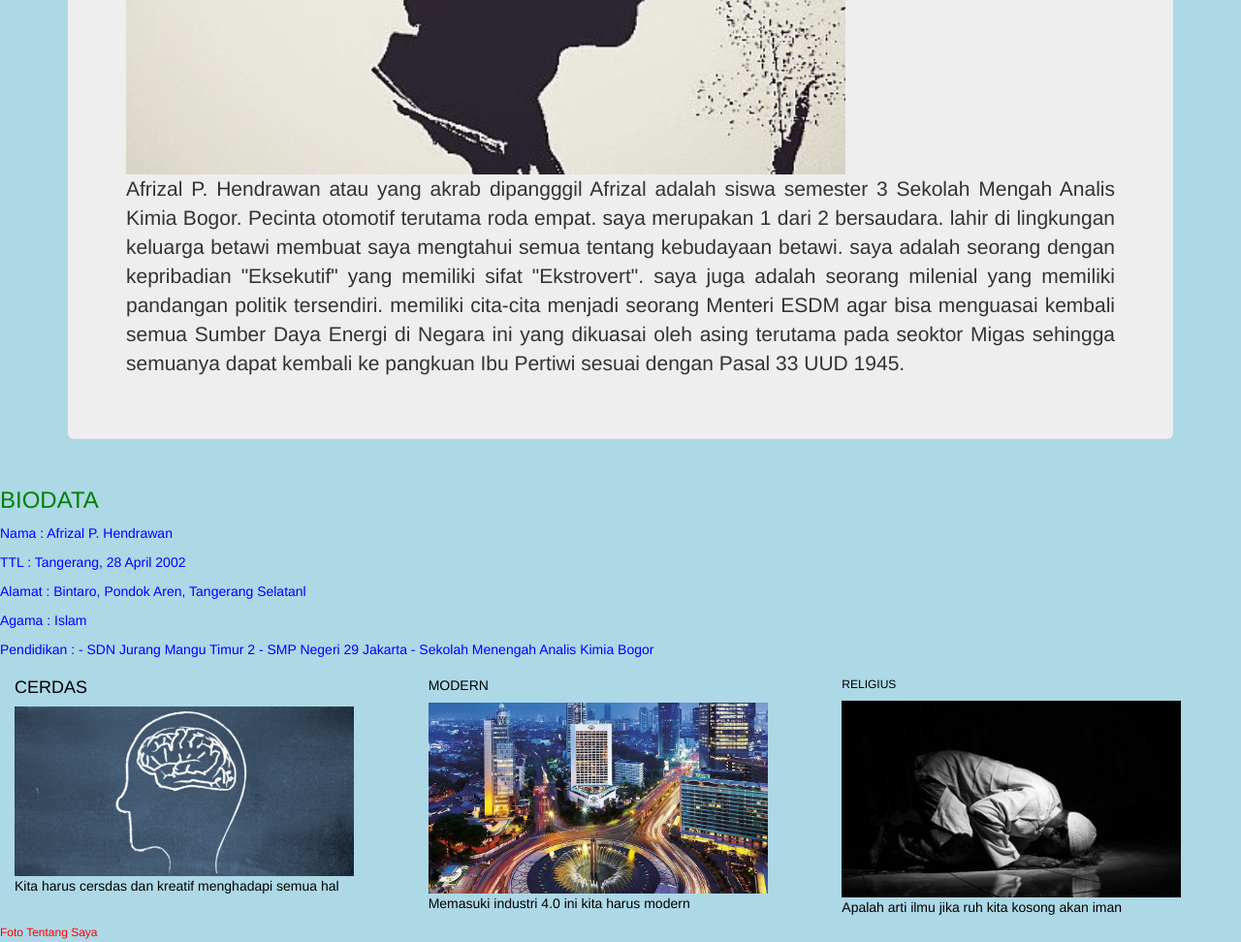
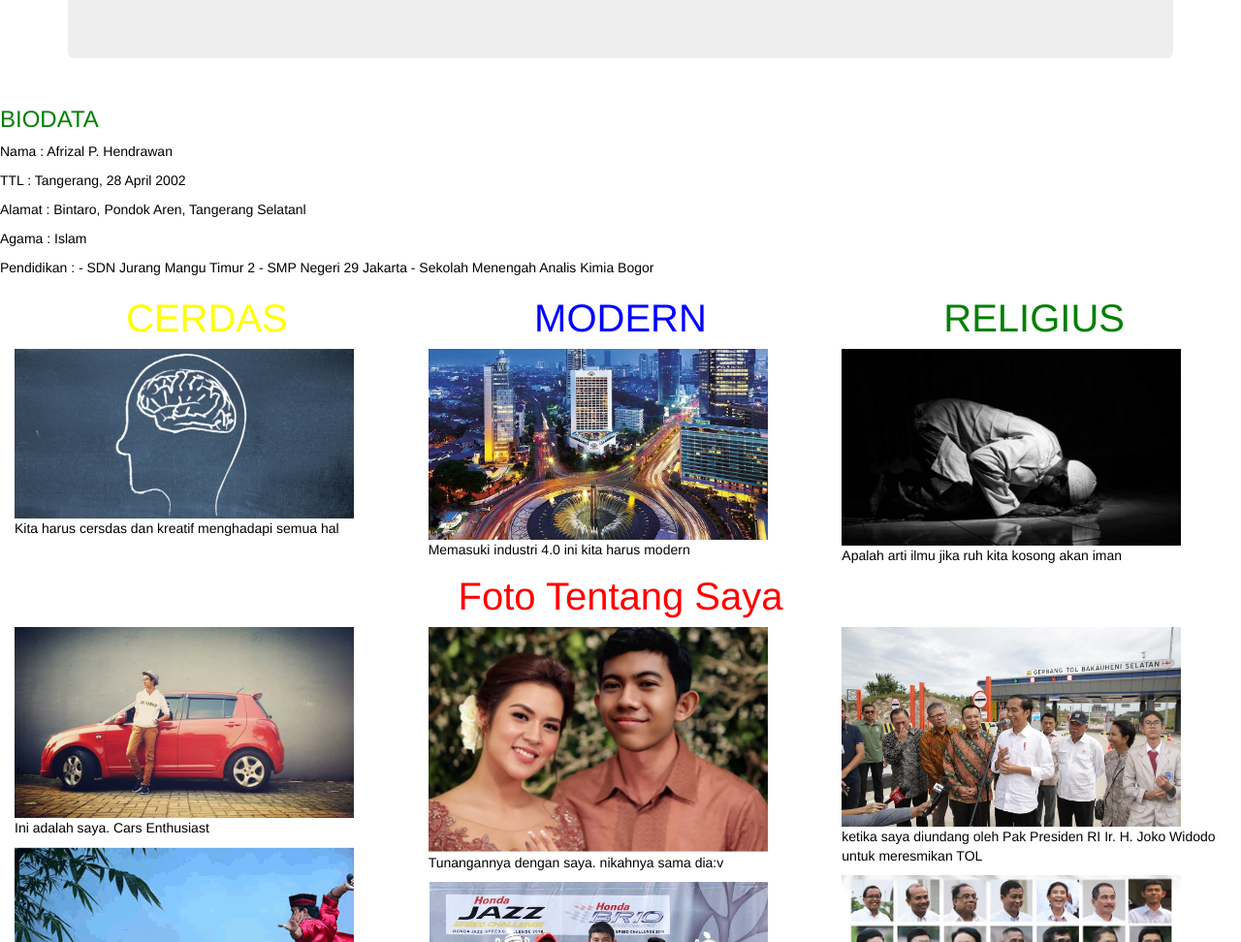
Before and after one commit to AfrizalHendrawan/AfrizalHendrawan.github.io, a plain HTML site: page index.html in a window 1280 px wide. Shown: the part 901-1873 px from the top of the page at 97% size. Drawn offline with nearby package versions, Linux system fonts and the light colour scheme.

Commit message:
Update cssafrizal.css

```diff
--- a/CSS/cssafrizal.css
+++ b/CSS/cssafrizal.css
@@ -1,9 +1,13 @@
 h1 {color: yellow;
 	text-align: center}
-body {background-color: lightblue}
-.dua {color:blue;font-size: 14px}
+.dua {color:black;font-size: 14px}
 .satu {width: 350px; }
 .iya {text-align: justify;font-size: 20px}
 .oke {color:green}
 .col-sm-4 {color: black}
 .izal {color: red}
+h4 {text-align: center;font-size: 40px;color: yellow}
+h5 {text-align: center;font-size: 40px;color: blue}
+h6 {text-align: center;font-size: 40px;color: green}
+.satuu {width: 350px; shape-image-threshold: circle}
+.h {text-align: center;font-size: 40px;color: grey}
```
